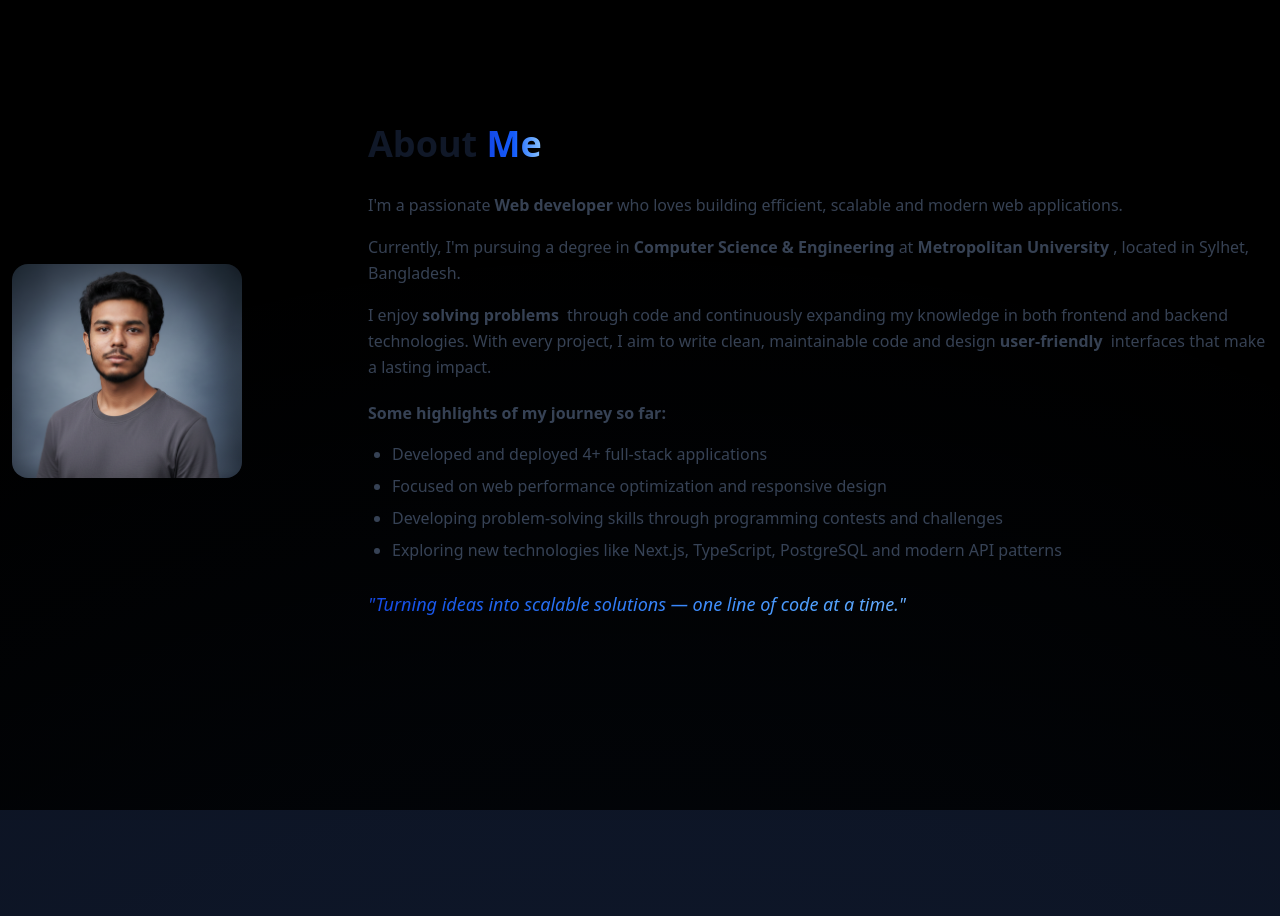
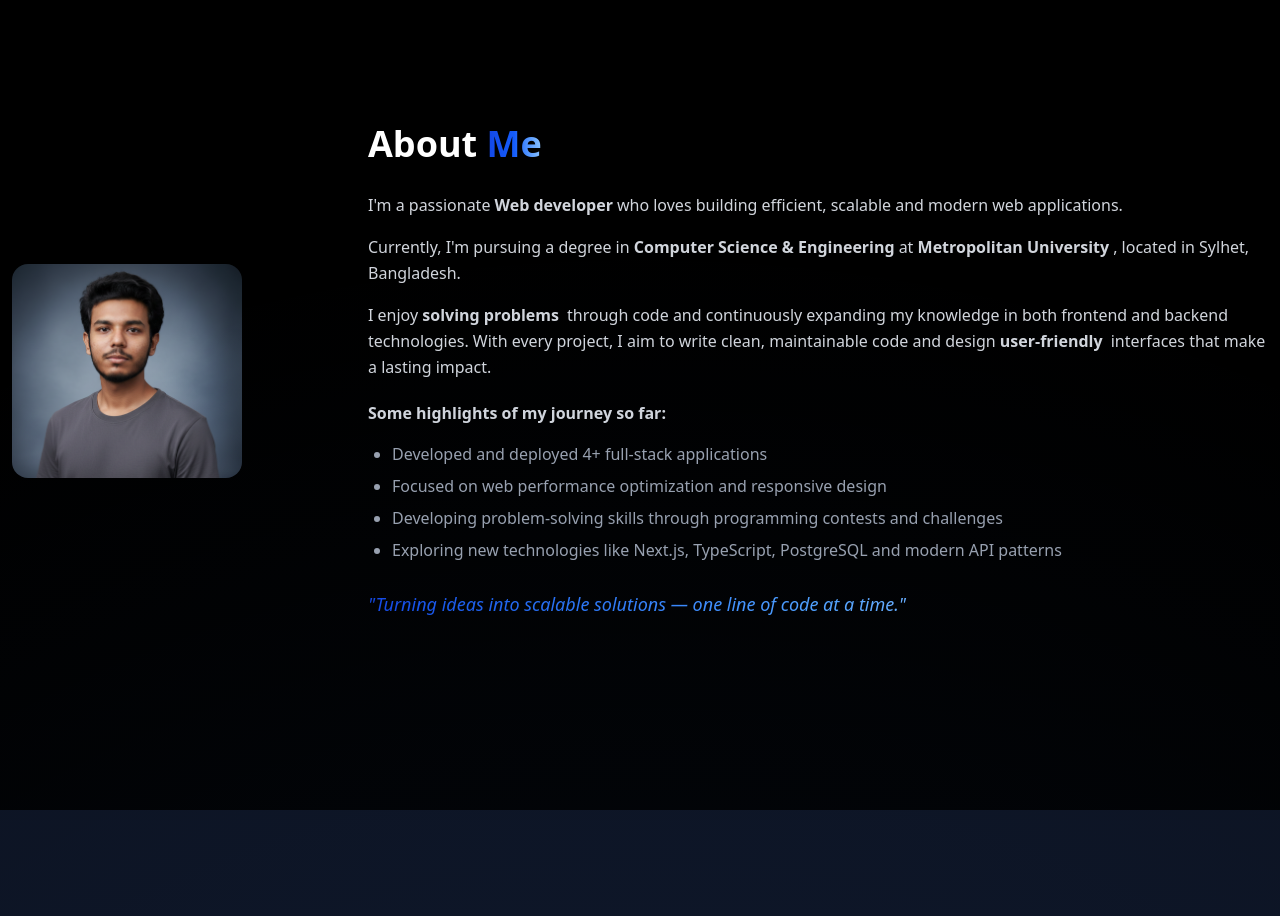
Before and after one commit to tahmid-khan-hub/my-portfolio-nextjs, a Next.js app: page / in a window 1280 px wide. Shown: the part 820-1736 px from the top of the page. Built offline with nearby package versions, Linux system fonts and the light colour scheme.

Commit message:
Updated the about section text colour

```diff
--- a/src/components/About.tsx
+++ b/src/components/About.tsx
@@ -20,18 +20,18 @@ const About = () => {
 
         {/* Text */}
         <div className="space-y-4 max-w-[900px] ml-0 md:ml-7 ">
-          <AnimateOnView direction="down" delay={0.25} duration={0.6}><h2 className="text-4xl font-bold text-gray-900 dark:text-white mt-14 md:mt-0 mb-7 text-center md:text-left">
+          <AnimateOnView direction="down" delay={0.25} duration={0.6}><h2 className="text-4xl font-bold text-white mt-14 md:mt-0 mb-7 text-center md:text-left">
             About <span className="bg-gradient-to-r from-blue-700 via-blue-600 to-blue-300 bg-clip-text text-transparent">Me</span>
           </h2></AnimateOnView>
 
           {/* 1 */}
-          <AnimateOnView direction="left" delay={0.25} duration={0.6}><p className="text-gray-700 dark:text-gray-300 leading-relaxed ">
+          <AnimateOnView direction="left" delay={0.25} duration={0.6}><p className="text-gray-300 leading-relaxed ">
             I&apos;m a passionate <span className="font-bold mr-1">Web developer</span>
              who loves building efficient, scalable and modern web applications.
           </p></AnimateOnView>
 
           {/* 2 */}
-          <AnimateOnView direction="right" delay={0.25} duration={0.6}><p className="text-gray-700 dark:text-gray-300 leading-relaxed ">
+          <AnimateOnView direction="right" delay={0.25} duration={0.6}><p className="text-gray-300 leading-relaxed ">
             Currently, I&apos;m pursuing a degree in{" "}
             <span className="font-bold mr-1">Computer Science & Engineering</span>
             at <span className="font-bold mr-1">Metropolitan University</span>,
@@ -39,17 +39,17 @@ const About = () => {
           </p></AnimateOnView>
 
           {/* 3 */}
-          <AnimateOnView direction="left" delay={0.25} duration={0.6}><p className="text-gray-700 dark:text-gray-300 leading-relaxed ">
+          <AnimateOnView direction="left" delay={0.25} duration={0.6}><p className="text-gray-300 leading-relaxed ">
            I enjoy <span className="font-bold mr-1">solving problems</span> through code and continuously expanding my knowledge in both frontend and backend technologies. With every project, I aim to write clean, maintainable code and design <span className="font-bold mr-1">user-friendly</span> interfaces that make a lasting impact.
           </p></AnimateOnView>
 
           {/* journey glimpse */}
-          <p className="text-gray-700 dark:text-gray-300 leading-relaxed mt-12 md:mt-5 font-semibold">
+          <p className="text-gray-300 leading-relaxed mt-12 md:mt-5 font-semibold">
             Some highlights of my journey so far:
           </p>
 
           {/* bullet points */}
-          <ul className="list-disc pl-6 space-y-2 text-gray-700 dark:text-gray-300 ">
+          <ul className="list-disc pl-6 space-y-2 text-gray-400 ">
             {bulletPoints.map(({id, text}) => (
               <AnimateOnView key={id} direction="right" delay={id * 0.08}>
                 <li>{text}</li>
```
